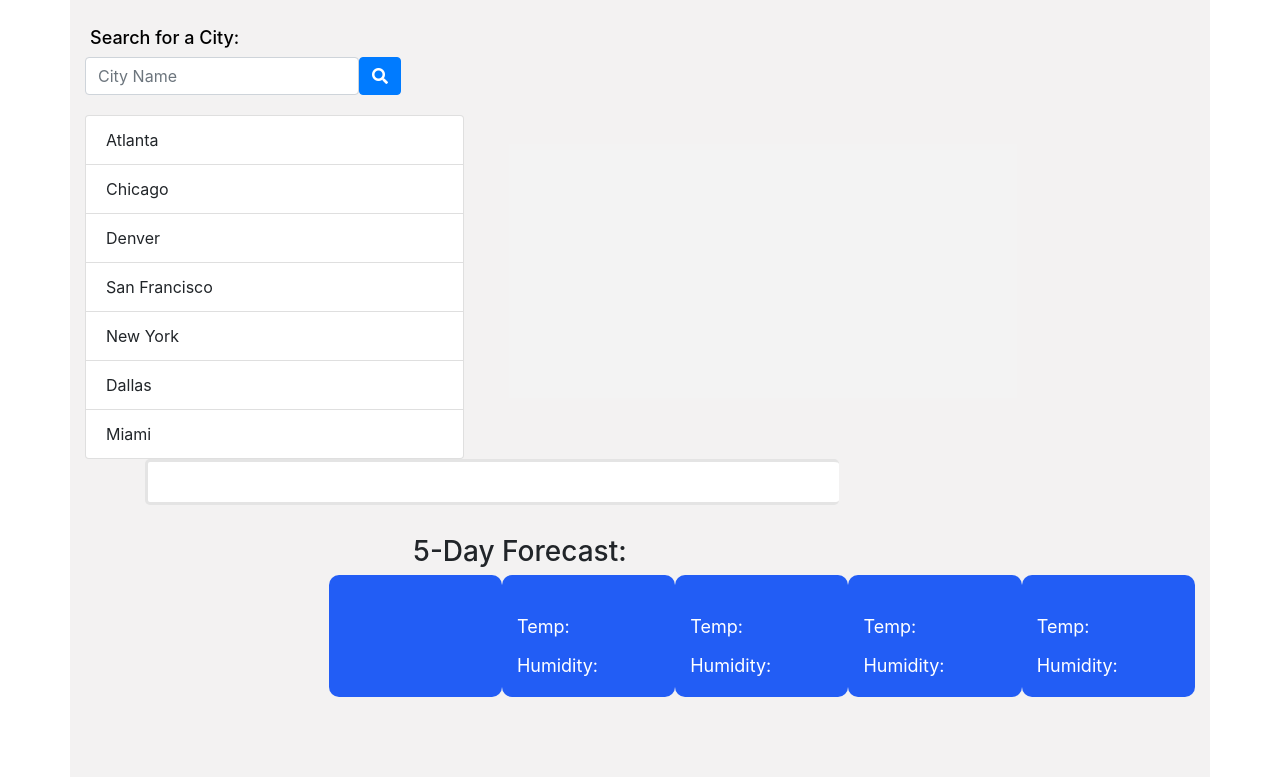
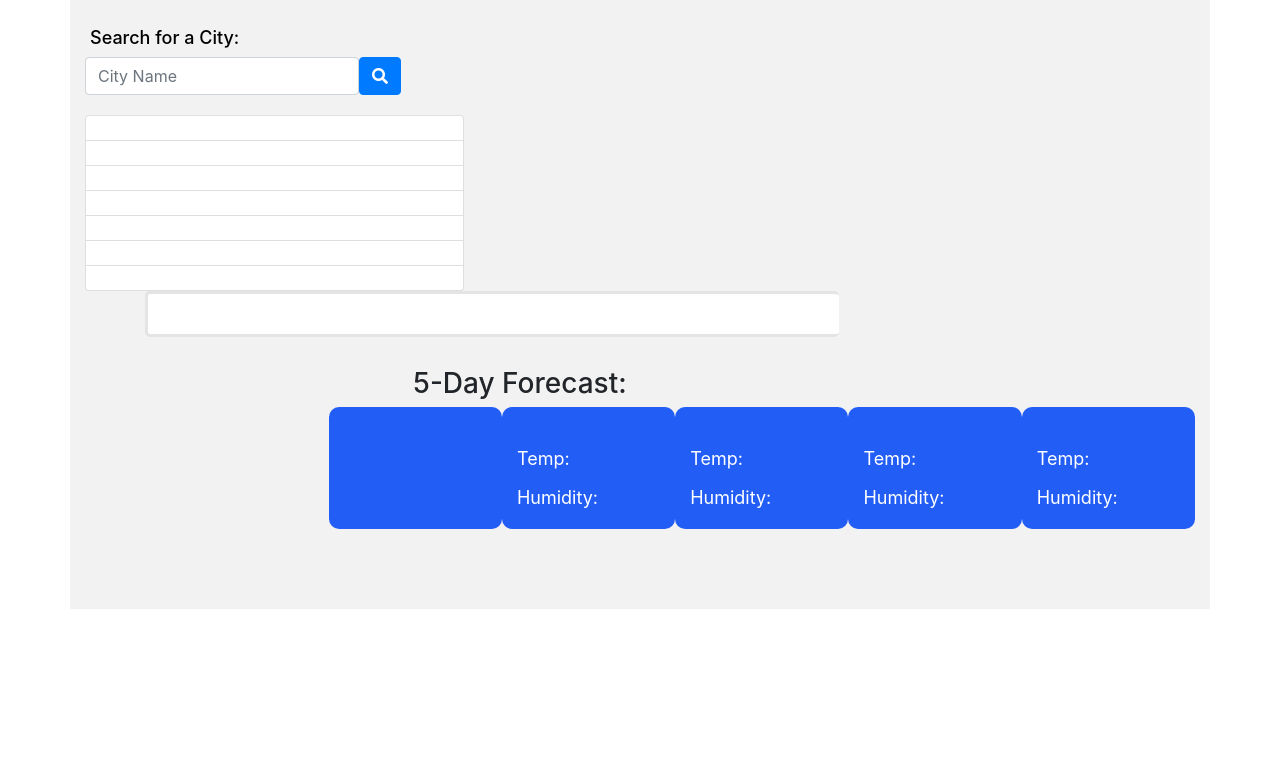
Before and after one commit to dsmooke/weather-dashboard, a plain HTML site: page index.html in a window 1280 px wide. Shown: the part 111-888 px from the top of the page. After the commit the page ends 800 px from the top, so only its background shows below. Drawn offline with nearby package versions, Linux system fonts and the light colour scheme; no server answers.

Commit message:
finalizing, thank god

```diff
--- a/assets/js/script.js
+++ b/assets/js/script.js
@@ -7,20 +7,15 @@ var snow = ["light snow", "snow", "heavy snow", "sleet", "light shower sleet", "
 var sun = ["clear", "sunny"];
 var rain = [500, 501, 502, 503, 504, 511, 520, 521, 522, 531]
 var clouds = [801, 802, 803, 804]
-
-var weatherIcon = [sun + rain + clouds + snow];
+// var weatherIcon = [sun + rain + clouds + snow];
 
 
 var currentHeaderDate = moment().format("l");
-// var fiveDayOutlook =
+
 
 // Our API key
 var APIKey = "f6f7a3dff7fc0e302488452daa7283c8"
 var city = "";
-
-
-// "https://api.openweathermap.org/data/2.5/forecast?q=Hartford&appid=" + APIKey;
-
 
 // Function to Search for a City
 function searchCity(city){
@@ -44,8 +39,6 @@ function searchCity(city){
 
         // Log the resulting object
         console.log(response);
-
-
 
         // Transfer content to HTML aka display function and get today's date and display it
         $(".city").html("<h2>" + response.city.name + " (" + currentHeaderDate + ")" + "</h2>");
@@ -155,21 +148,8 @@ function searchCity(city){
                 $("#wIcon5").html("<img src='./assets/imgs/snow.png'>")
             }
 
-
-
-
-
-
-
         } // end of geWeatherIcon function
        getWeatherIcon();
-
-
-
-
-
-
-
 
 
         // // Log the data in the console as well
@@ -182,8 +162,8 @@ function searchCity(city){
         response.list.forEach(
             item => {
                 if(item.dt_txt.includes("12:00")) {
+
                     console.log(item.dt_txt);
-
 
                     // 1 Day in Future
                     var date1 = response.list[4].dt_txt
@@ -234,10 +214,10 @@ function searchCity(city){
                     $("#humidity5").html(`Humidity: ${humid5}%`);
 
 
-                    $(`#${city}`).val(localStorage.getItem(city))
+                    // $(city).val(localStorage.getItem(city))
                         function searchHistory() {
                             $(".searchBtn").val(localStorage.getItem(city))
-                            $(".list-group").html("<li>" + city + "</li>").val(localStorage.getItem(city))
+                            $(".list-group").text(city).val(localStorage.getItem(city))
                         }
                     searchHistory();
                 }
--- a/index.html
+++ b/index.html
@@ -33,13 +33,13 @@
                 </form>
 
         <ul class="list-group" id="saved-cities">
-          <li class="list-group-item">Atlanta</li>
-          <li class="list-group-item">Chicago</li>
-          <li class="list-group-item">Denver</li>
-          <li class="list-group-item">San Francisco</li>
-          <li class="list-group-item">New York</li>
-          <li class="list-group-item">Dallas</li>
-          <li class="list-group-item">Miami</li>
+          <li class="list-group-item"></li>
+          <li class="list-group-item"></li>
+          <li class="list-group-item"></li>
+          <li class="list-group-item"></li>
+          <li class="list-group-item"></li>
+          <li class="list-group-item"></li>
+          <li class="list-group-item"></li>
         </ul>
 
         </section> <!--end of col-lg-3 search for city box-->
```
Also changed, not shown: 1 other file.
